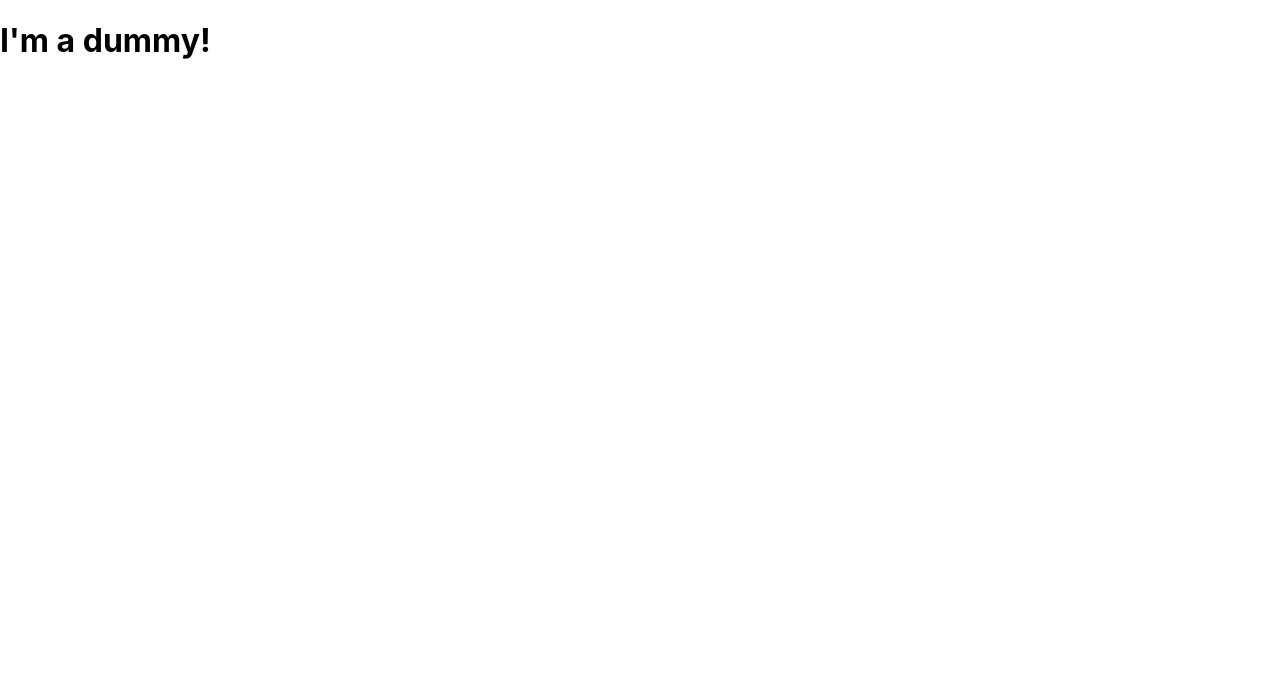
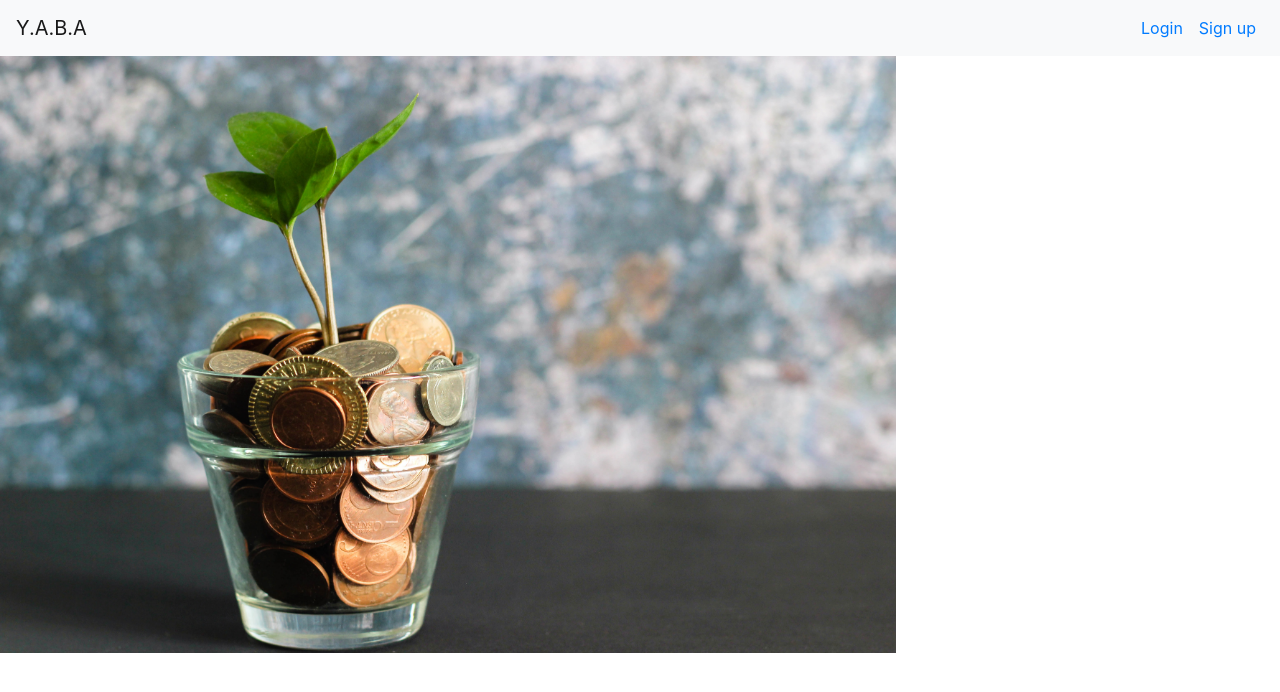
Before and after one commit to nicolechai1028/yetanotherbudgetingapp, a React (Create React App) app in the folder client/: page / in a window 1280 px wide. Shown: the top 692 px of the page. Built offline with nearby package versions, Linux system fonts and the light colour scheme.

Commit message:
basic navbar and homepage

```diff
--- a/client/package.json
+++ b/client/package.json
@@ -6,8 +6,12 @@
     "@testing-library/jest-dom": "^4.2.4",
     "@testing-library/react": "^9.5.0",
     "@testing-library/user-event": "^7.2.1",
+    "bootstrap": "^4.5.0",
     "react": "^16.13.1",
+    "react-bootstrap": "^1.3.0",
     "react-dom": "^16.13.1",
+    "react-router": "^5.2.0",
+    "react-router-dom": "^5.2.0",
     "react-scripts": "3.4.1"
   },
   "scripts": {
--- a/client/src/App.css
+++ b/client/src/App.css
@@ -1,5 +1,6 @@
 .App {
   text-align: center;
+	width: 100%;
 }
 
 .App-logo {
--- a/client/src/App.js
+++ b/client/src/App.js
@@ -1,10 +1,17 @@
-import React from 'react';
-import logo from './logo.svg';
-import './App.css';
-import Dummy from './components/Dummy/Dummy.js'
+import React from "react";
+import logo from "./logo.svg";
+import { BrowserRouter } from "react-router-dom";
+import "./App.css";
+import "bootstrap/dist/css/bootstrap.min.css";
+import Home from "./pages/Home/";
+import NavigationBar from "./components/NavigationBar";
+
 function App() {
   return (
-    <Dummy/>
+    <BrowserRouter>
+      <NavigationBar />
+      <Home />
+    </BrowserRouter>
   );
 }
 
--- /dev/null
+++ b/client/src/components/NavigationBar/index.js
@@ -0,0 +1,22 @@
+import React from "react";
+import Navbar from "react-bootstrap/Navbar";
+import Nav from "react-bootstrap/Nav";
+import { Link } from "react-router-dom";
+
+function NavigationBar() {
+  return (
+    <Navbar expand="lg" variant="light" bg="light">
+      <Navbar.Brand className="mr-auto"> Y.A.B.A</Navbar.Brand>
+      <Nav>
+        <Nav.Link>
+          <Link to="/"> Login </Link>
+        </Nav.Link>
+        <Nav.Link>
+          <Link to="/"> Sign up </Link>
+        </Nav.Link>
+      </Nav>
+    </Navbar>
+  );
+}
+
+export default NavigationBar;
--- a/client/src/index.css
+++ b/client/src/index.css
@@ -1,10 +1,12 @@
 body {
+	padding: 0;
   margin: 0;
   font-family: -apple-system, BlinkMacSystemFont, 'Segoe UI', 'Roboto', 'Oxygen',
     'Ubuntu', 'Cantarell', 'Fira Sans', 'Droid Sans', 'Helvetica Neue',
     sans-serif;
   -webkit-font-smoothing: antialiased;
   -moz-osx-font-smoothing: grayscale;
+
 }
 
 code {
--- /dev/null
+++ b/client/src/pages/Home/index.css
@@ -0,0 +1,3 @@
+.image-container {
+	width: 100%;
+}
--- /dev/null
+++ b/client/src/pages/Home/index.js
@@ -0,0 +1,11 @@
+import React from "react";
+import "./index.css";
+function Home() {
+  return (
+    <div className="image-container">
+      <img width="70%" src="/homepage_pic.jpg" alt="money" />
+    </div>
+  );
+}
+
+export default Home;
```
Also changed, not shown: client/public/homepage_pic.jpg (added), 1 other file (tests, documents, lock files or other folders).
